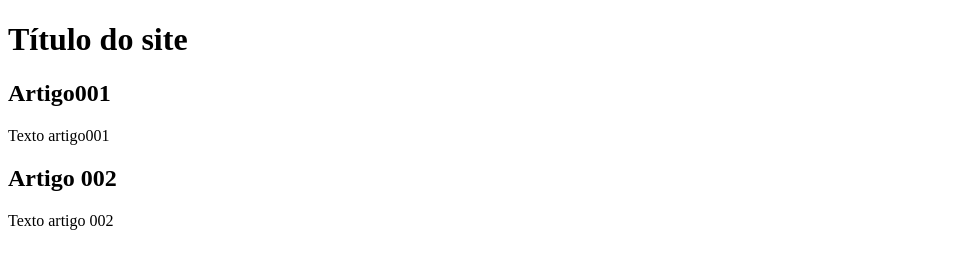
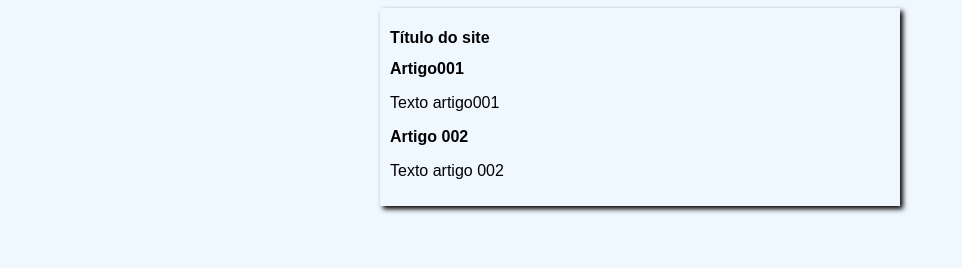
Before and after one commit to nooqy/somente_treino, a plain HTML site: page index.html in a window 1280 px wide. Shown: the whole page, without its empty margins (0-962 px from the left). Drawn offline with Linux system fonts and the light colour scheme.

Commit message:
Started design

```diff
--- /dev/null
+++ b/estilos/style.css
@@ -0,0 +1,16 @@
+*{
+    font-family: Arial, Helvetica, sans-serif;
+    font-size: 16px;
+}
+
+body{
+    background-color: aliceblue;
+}
+
+main{
+    background-color: aliceblue;
+width: 500px;
+margin: auto;
+box-shadow: 3px 3px 5px black;
+padding: 10px;
+}
--- a/index.html
+++ b/index.html
@@ -4,6 +4,7 @@
     <meta charset="UTF-8">
     <meta name="viewport" content="width=device-width, initial-scale=1.0">
     <title>Título do site</title>
+<link rel="stylesheet" href="estilos/style.css">
 </head>
 <body>
     <main>
```
